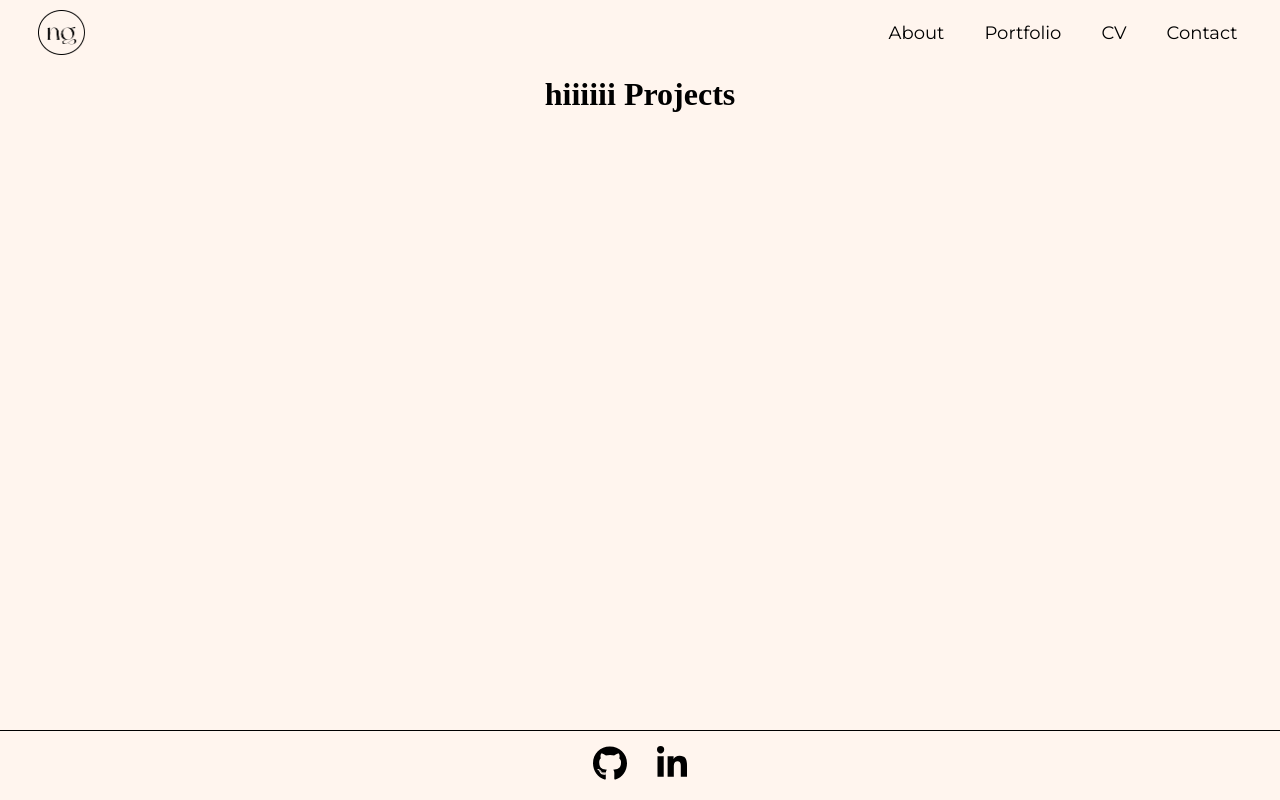
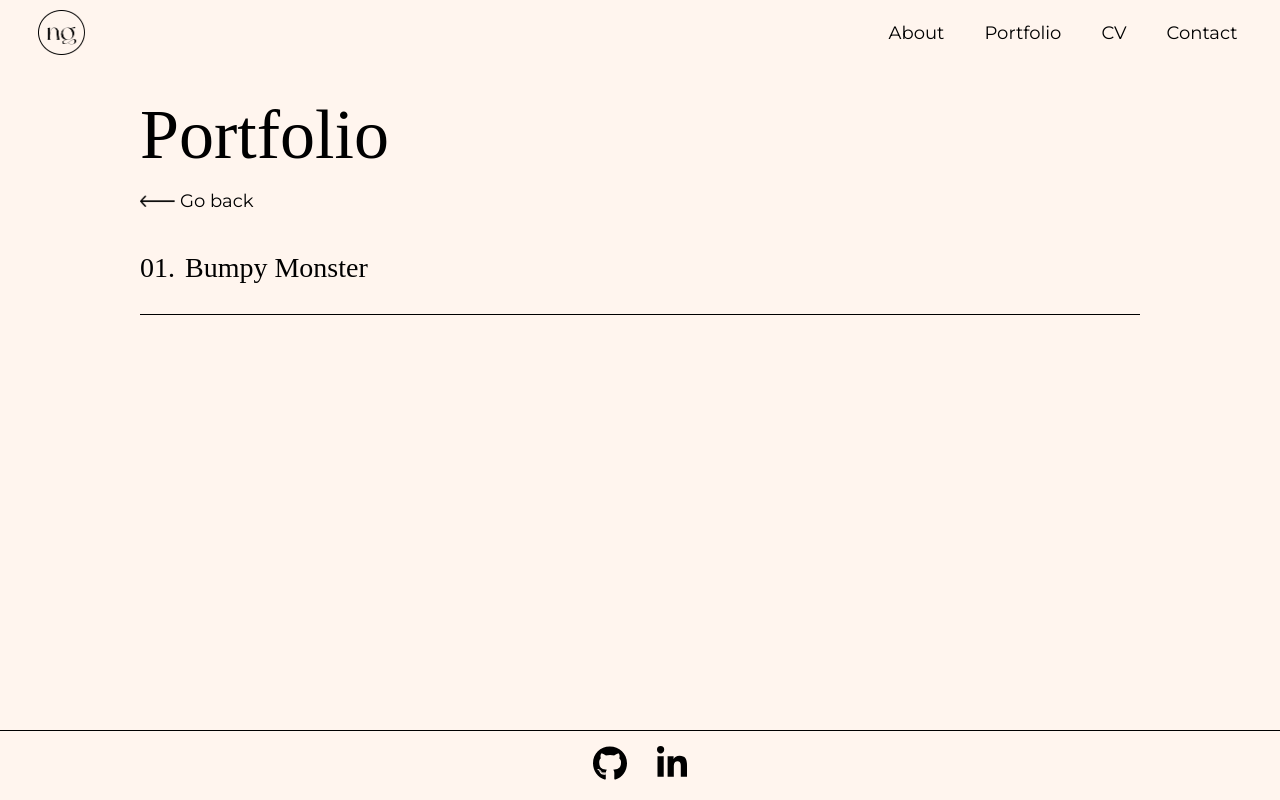
Before and after one commit to nathaliegustafsson/portfolio, a React (Vite) app: page /portfolio/bumpymonster in a window 1280 px wide. Built offline with nearby package versions, Linux system fonts and the light colour scheme.

Commit message:
add content

```diff
--- a/src/components/Projects.tsx
+++ b/src/components/Projects.tsx
@@ -1,5 +1,184 @@
+import styled from 'styled-components';
+import { media } from '../styles/breakpoints';
+
 function Projects() {
-	return <h1>hiiiiii Projects</h1>;
+	return (
+		<BigContainer>
+			<Container>
+				<TitleContainer>
+					<Title>Portfolio</Title>
+					<GoBackContainer>
+						<Arrow src="/arrow-left.png" alt="arrow-left" />
+						<GoBackText>Go back</GoBackText>
+					</GoBackContainer>
+				</TitleContainer>
+				<ProjectsBigContainer>
+					<NumberAndTitleContainer>
+						<ProjectNumberContainer>
+							<ProjectNumber>01.</ProjectNumber>
+						</ProjectNumberContainer>
+						<div>
+							<ProjectName>Bumpy Monster</ProjectName>
+						</div>
+					</NumberAndTitleContainer>
+					<Line />
+				</ProjectsBigContainer>
+			</Container>
+		</BigContainer>
+	);
 }
 
+// Styling
+const BigContainer = styled.div`
+	display: flex;
+	flex-direction: column;
+	margin-top: 20px;
+	height: 100%;
+	width: 85%;
+	padding: 20px;
+	max-width: 1000px;
+`;
+
+const Container = styled.div`
+	display: flex;
+	flex-direction: column;
+	gap: 30px;
+
+	@media ${media.desktop} {
+		gap: 40px;
+	}
+
+	@media ${media.desktopXL} {
+		gap: 50px;
+	}
+`;
+
+const TitleContainer = styled.div`
+	display: flex;
+	flex-direction: column;
+	gap: 15px;
+`;
+
+const Title = styled.h1`
+	display: inline-block;
+	font-family: 'NewYork';
+	font-size: 55px;
+	font-weight: 100;
+	margin-bottom: 5px;
+	margin: 0;
+
+	@media ${media.tablet} {
+		font-size: 70px;
+	}
+
+	@media ${media.desktop} {
+		font-size: 70px;
+	}
+
+	@media ${media.desktopXL} {
+		font-size: 90px;
+	}
+`;
+
+const GoBackContainer = styled.div`
+	display: flex;
+	align-items: center;
+	gap: 5px;
+`;
+
+const GoBackText = styled.p`
+	font-family: 'Montserrat';
+	font-size: 11px;
+	font-weight: 400;
+	margin: 0px;
+	cursor: pointer;
+
+	&:hover {
+		text-decoration: underline;
+		text-decoration-thickness: 0.01rem;
+		text-underline-offset: 0.3rem;
+	}
+
+	@media ${media.tablet} {
+		font-size: 14px;
+	}
+
+	@media ${media.desktop} {
+		font-size: 18px;
+	}
+`;
+
+const Arrow = styled.img`
+	width: 20px;
+	height: 6px;
+
+	@media ${media.tablet} {
+		width: 20px;
+		height: 7px;
+	}
+
+	@media ${media.desktop} {
+		width: 35px;
+		height: 12px;
+	}
+`;
+
+const ProjectsBigContainer = styled.div`
+	display: flex;
+	flex-direction: column;
+	gap: 8px;
+
+	@media ${media.desktop} {
+		gap: 30px;
+	}
+`;
+
+const NumberAndTitleContainer = styled.div`
+	display: flex;
+	gap: 5px;
+
+	@media ${media.tablet} {
+		gap: 20px;
+	}
+`;
+
+const ProjectNumberContainer = styled.div`
+	width: 25px;
+`;
+
+const ProjectNumber = styled.p`
+	margin: 0;
+	font-family: 'NewYork';
+	font-size: 18px;
+
+	@media ${media.tablet} {
+		font-size: 24px;
+	}
+
+	@media ${media.desktop} {
+		font-size: 28px;
+	}
+`;
+
+const ProjectName = styled.h4`
+	margin: 0;
+	font-family: 'NewYork';
+	font-weight: 400;
+	font-size: 18px;
+
+	@media ${media.tablet} {
+		font-size: 24px;
+	}
+
+	@media ${media.desktop} {
+		font-size: 28px;
+	}
+`;
+
+const Line = styled.div`
+	background-color: black;
+	width: 100%;
+	height: 1px;
+`;
+
 export default Projects;
```
